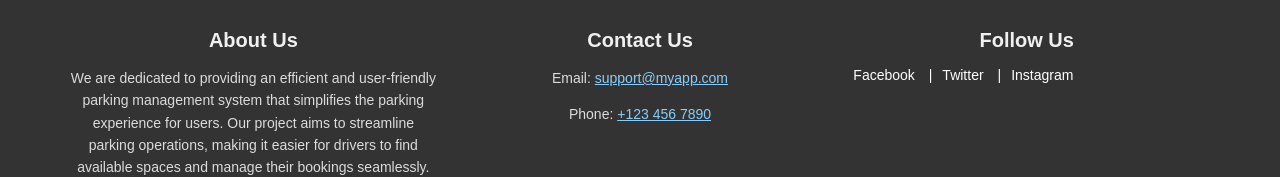
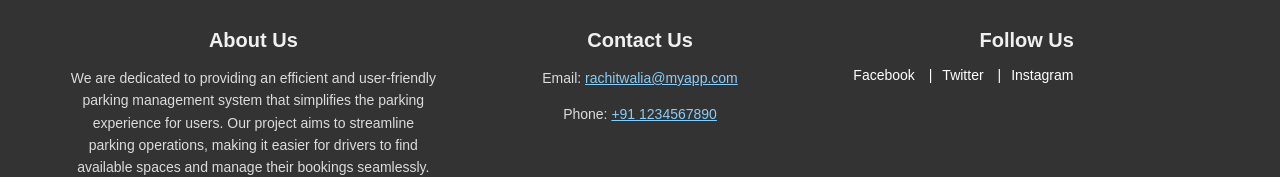
Before and after one commit to rachit-walia/MERN-ParkingManagement, a React (Create React App) app in the folder client/: page / in a window 1280 px wide. Shown: the part 834-1011 px from the top of the page. Built offline with nearby package versions, Linux system fonts and the light colour scheme.

Commit message:
modified footer

```diff
--- a/client/src/components/Footer.js
+++ b/client/src/components/Footer.js
@@ -13,8 +13,8 @@ const Footer = () => {
         </div>
         <div id="footer-contact">
           <h2 id="contact-heading">Contact Us</h2>
-          <p id="contact-email">Email: <a href="mailto:support@myapp.com">support@myapp.com</a></p>
-          <p id="contact-phone">Phone: <a href="tel:+1234567890">+123 456 7890</a></p>
+          <p id="contact-email">Email: <a href="mailto:support@myapp.com">rachitwalia@myapp.com</a></p>
+          <p id="contact-phone">Phone: <a href="tel:+1234567890">+91 1234567890</a></p>
         </div>
         <div id="footer-social">
           <h2 id="social-heading">Follow Us</h2>
```
